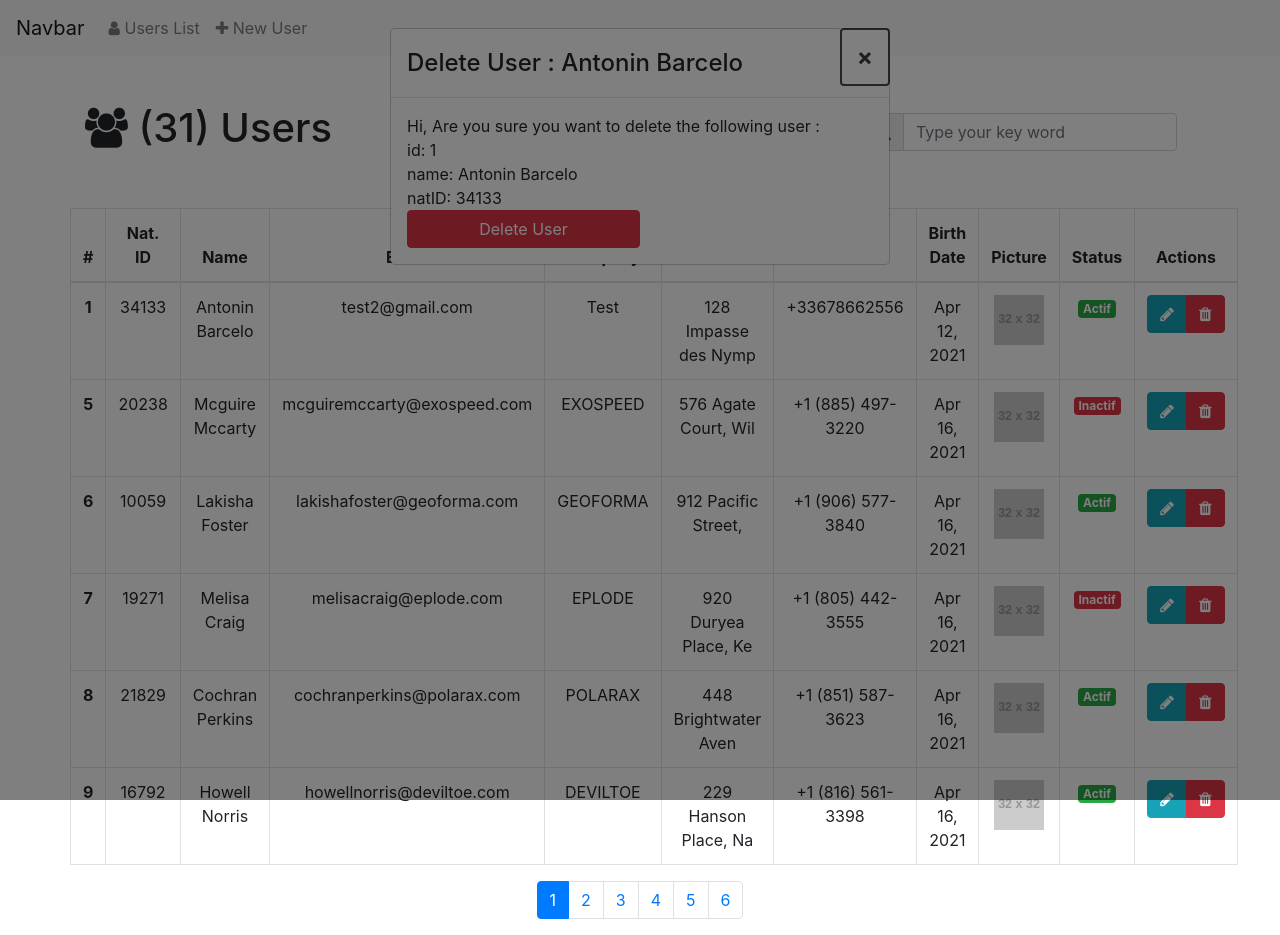
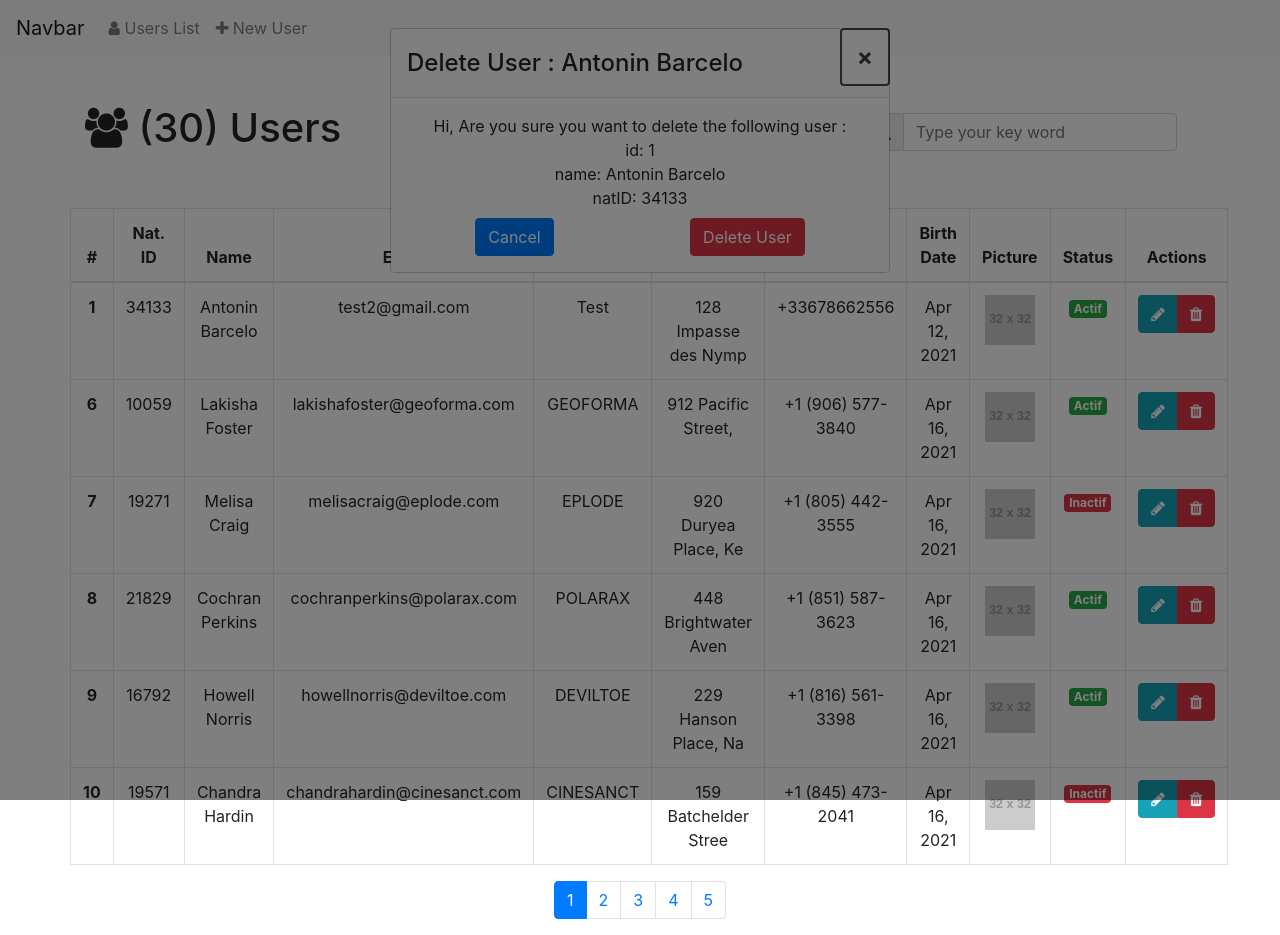
Before and after one commit to AntoninB4440/first-angular-app, an Angular app: page /users in a window 1280 px wide. Both pictures are taken after a click on the link 1205 px from the left and 314 px from the top of the page. Built offline with nearby package versions, Linux system fonts and the light colour scheme; data requests are answered from the project's data file.

Commit message:
fix reload modal

```diff
--- a/src/app/delete-modal/delete-modal.component.html
+++ b/src/app/delete-modal/delete-modal.component.html
@@ -4,10 +4,16 @@
   <span aria-hidden="true">&times;</span>
   </button>
   </div>
-  <div class="modal-body">
-    Hi, Are you sure you want to delete the following user : <br>
-    id: {{user.id}}<br>
-    name: {{user.name}}<br>
-    natID: {{user.natID}}<br>
-  <button  type="submit" class="btn btn-danger w-50 align-center"  (click)="deleteUser(user.id)">Delete User</button>
+  <div class="modal-body text-center">
+    <div class="text-center">
+      Hi, Are you sure you want to delete the following user : <br>
+      id: {{user.id}}<br>
+      name: {{user.name}}<br>
+      natID: {{user.natID}}<br>
+    </div>
+    <div class="d-flex justify-content-around mt-2">
+      <button type="button" class="btn btn-primary" (click)="close()">Cancel</button>
+      <button type="submit" class="btn btn-danger"  (click)="deleteUser(user.id)">Delete User</button>
+    </div>
+
   </div>
--- a/src/app/delete-modal/delete-modal.component.ts
+++ b/src/app/delete-modal/delete-modal.component.ts
@@ -17,7 +17,7 @@ export class DeleteModalComponent implements OnInit {
   constructor( private modalService : NgbModal, private activeModal: NgbActiveModal, private userService : UserService, private toastr: ToastrService) { }
 
   ngOnInit(): void {
-    console.log(this.user)
+    //console.log(this.user)
   }
 
   open() {
@@ -33,6 +33,7 @@ export class DeleteModalComponent implements OnInit {
       if (res) {
         this.close();
         this.toastr.success('The user have been deleted correctly');
+        window.location.reload()
       } else {
         this.close();
         this.toastr.error('Something went rwrong during the processus');
--- a/src/data/db.json
+++ b/src/data/db.json
@@ -12,19 +12,6 @@
       "address": "128 Impasse des Nymphéas , 44300 , Nantes",
       "birthDate": "2021-04-12",
       "token": "7716603d-bdd7-4e96-a4ed-8b7c69d77427"
-    },
-    {
-      "id": 5,
-      "natID": 20238,
-      "isActive": false,
-      "picture": "http://placehold.it/32x32",
-      "name": "Mcguire Mccarty",
-      "company": "EXOSPEED",
-      "email": "mcguiremccarty@exospeed.com",
-      "phone": "+1 (885) 497-3220",
-      "address": "576 Agate Court, Wilmington, Alaska, 2432",
-      "birthDate": "Fri Apr 16 2021 10:28:30 GMT+0200 (heure d’été d’Europe centrale)",
-      "token": "3bf1d5c7-fc2d-497e-b240-67c8dee2ba73"
     },
     {
       "id": 6,
```
